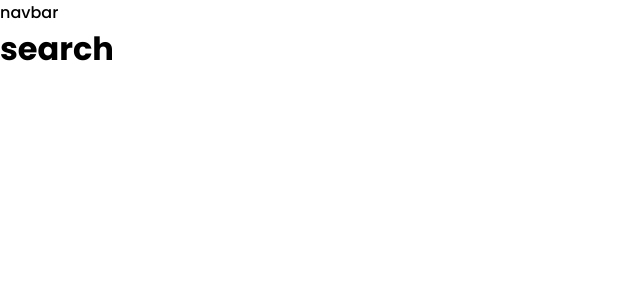
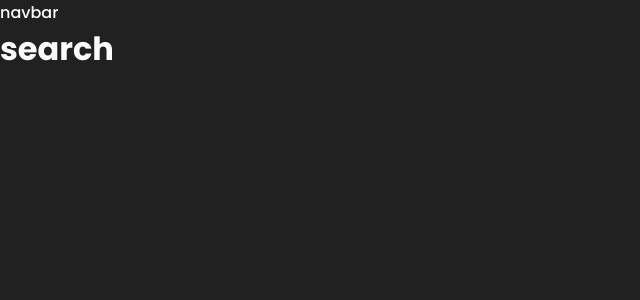
Before and after one commit to gracebir/youplayer, a React (Create React App) app: page / in a window 1280 px wide. Shown: the top 300 px of the page, without its empty margins (0-640 px from the left). Built offline with nearby package versions, Linux system fonts and the light colour scheme; the HTML template or start-up script is replaced by a standard one.

Commit message:
change the font

```diff
--- a/src/index.css
+++ b/src/index.css
@@ -4,6 +4,20 @@
   box-sizing: border-box;
 }
 
+:root{
+  --color-dark-blue: hsl(209,23%,22%);
+  --color-very-dark-blue-dark: hsl(0, 1%, 13%);
+  --color-very-dark-very: hsl(0, 1%, 11%);
+  --color-dark-gray-light: hsl(211, 0%, 89%);
+  --color-very-light-gray-light-bg: hsl(0,0%,98%);
+  --color-white-dark-mode: hsl(0, 33%, 99%);
+}
+
 body{
   font-family: 'Poppins', sans-serif;
+  background-color: var(--color-very-dark-blue-dark);
+  color: var(--color-white-dark-mode);
+  overflow-x: hidden;
+  height: 100vh;
+  width: 100%
 }
```
